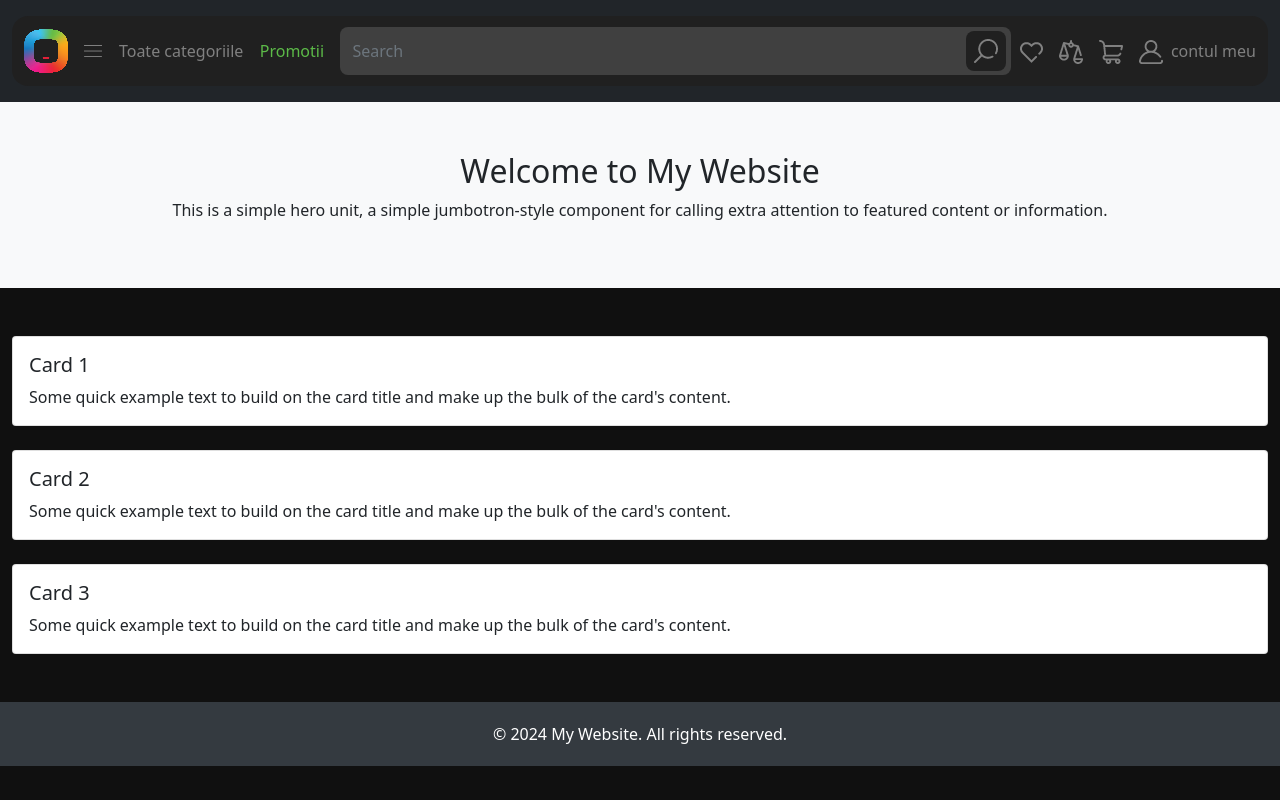
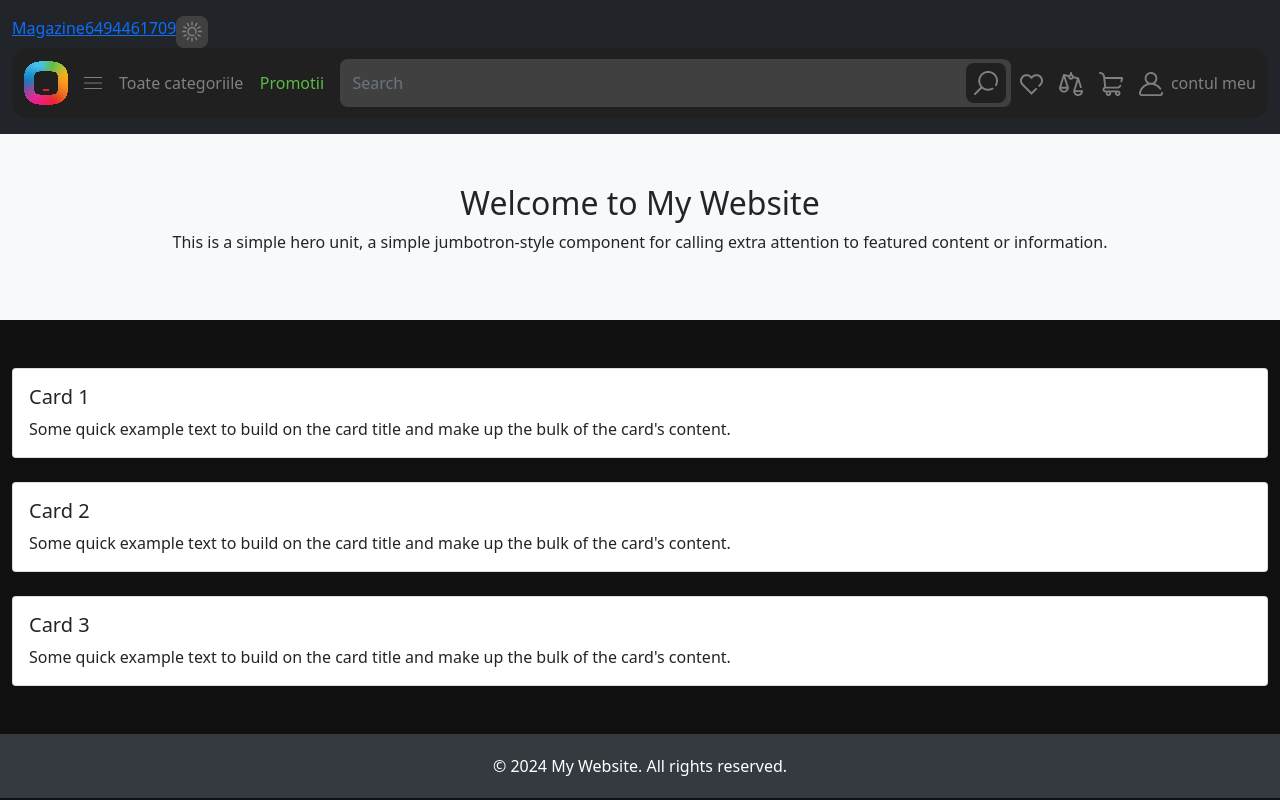
Before and after one commit to DenisMoldovanu/HomeWork, a plain HTML site: page index.html in a window 1280 px wide. Drawn offline with nearby package versions, Linux system fonts and the light colour scheme.

Commit message:
set header controls

```diff
--- a/index.html
+++ b/index.html
@@ -18,6 +18,15 @@
 	<!-- Header -->
 	<header class="bg-dark text-white py-3">
 		<div class="container container-custom">
+			<div class="controls-container">
+				<div class="d-flex">
+					<a href="">Magazine</a>
+					<a href="tel:+6494461709">6494461709</a>
+					<div class="theme-control">
+						<img src="./img/themecolor.png" alt="">
+					</div>
+				</div>
+			</div>
 			<nav class="navbar navbar-expand-lg  navbar-dark">
 				<div class="container-fluid">
 					<a class="navbar-brand" href="#"><img src="./img/logo.png" alt=""></a>
```
